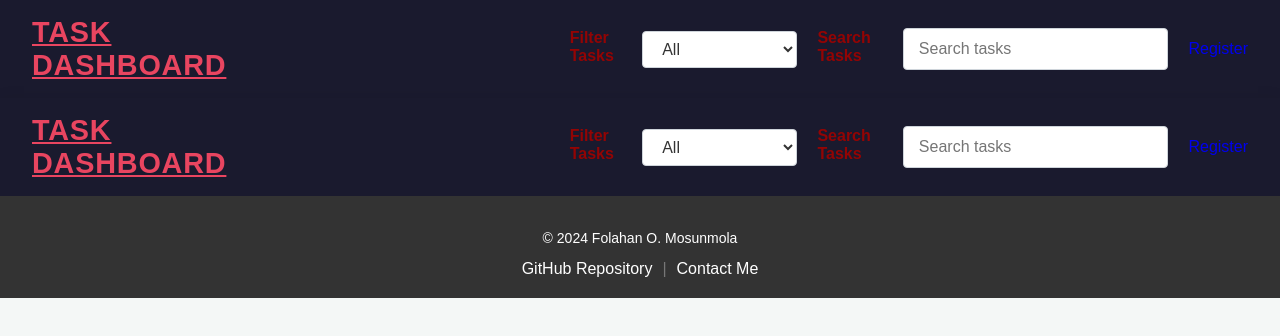
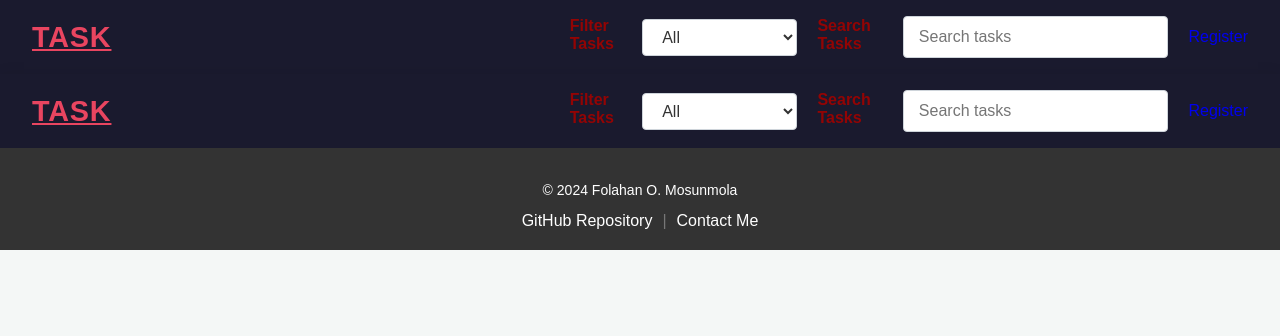
Before and after one commit to Seunfola/task-dashboard, a Next.js app: page /Navbar/Navbar in a window 1280 px wide. Shown: the top 336 px of the page. Built offline with nearby package versions, Linux system fonts and the light colour scheme.

Commit message:
navbar update

```diff
--- a/src/pages/Navbar/Navbar.js
+++ b/src/pages/Navbar/Navbar.js
@@ -14,7 +14,7 @@ const Navbar = ({ authUser }) => {
         <div className={`contain ${menuOpen ? "open" : ''}`}>
 
             <Link href="/" className='logo'>
-                TASK <br /> DASHBOARD
+                TASK
             </Link>
 
             <div className='navWrapper'>
--- a/src/pages/globals.css
+++ b/src/pages/globals.css
@@ -627,7 +627,6 @@ input[type='date']:focus,
 
     .link {
         display: block;
-        right: ;
     }
 
     .links {
```
